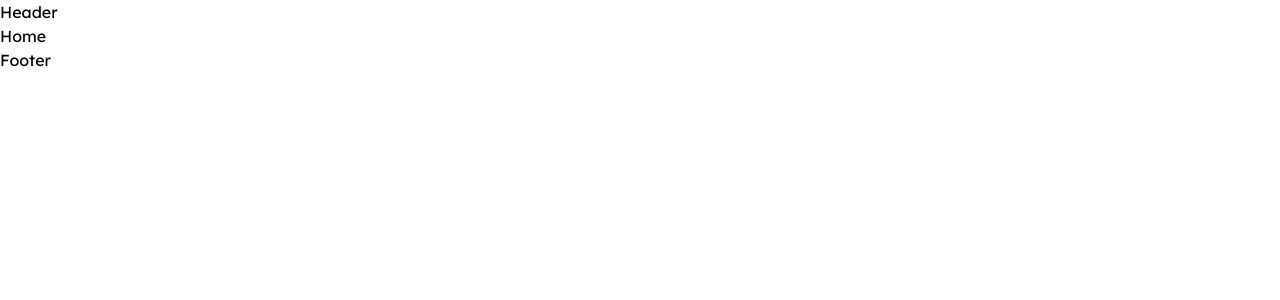
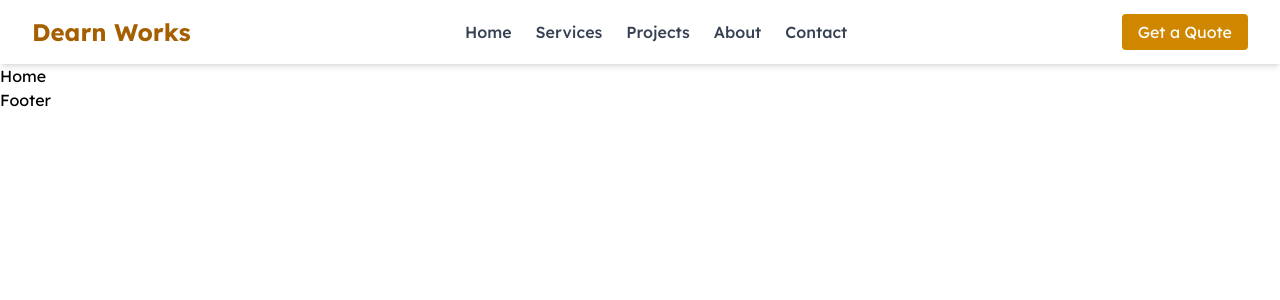
Before and after one commit to NewOlosko23/dearn_front, a React (Vite) app: page / in a window 1280 px wide. Shown: the top 300 px of the page. Built offline with nearby package versions, Linux system fonts and the light colour scheme.

Commit message:
'initial2'

```diff
--- a/src/components/Header.jsx
+++ b/src/components/Header.jsx
@@ -1,7 +1,118 @@
-import React from "react";
+import { useState } from "react";
+import { Link } from "react-router-dom";
 
 const Header = () => {
-  return <div>Header</div>;
+  const [menuOpen, setMenuOpen] = useState(false);
+
+  const toggleMenu = () => setMenuOpen(!menuOpen);
+
+  return (
+    <>
+      <header className="bg-white shadow-md sticky top-0 z-50">
+        <div className="max-w-8xl mx-auto px-4 sm:px-6 lg:px-8">
+          <div className="flex justify-between items-center h-16">
+            {/* Logo */}
+            <div className="text-2xl font-bold text-yellow-700">
+              Dearn Works
+            </div>
+
+            {/* Desktop Nav */}
+            <nav className="hidden md:flex space-x-6 text-gray-700 font-medium">
+              <Link to="/" className="hover:text-yellow-600">
+                Home
+              </Link>
+              <Link to="/services" className="hover:text-yellow-600">
+                Services
+              </Link>
+              <Link to="/projects" className="hover:text-yellow-600">
+                Projects
+              </Link>
+              <Link to="/about" className="hover:text-yellow-600">
+                About
+              </Link>
+              <Link to="/contact" className="hover:text-yellow-600">
+                Contact
+              </Link>
+            </nav>
+
+            {/* CTA Button */}
+            <div className="hidden md:block">
+              <Link
+                to="/contact"
+                className="bg-yellow-600 text-white px-4 py-2 rounded hover:bg-yellow-700 transition"
+              >
+                Get a Quote
+              </Link>
+            </div>
+
+            {/* Mobile Menu Button */}
+            <div className="md:hidden flex items-center">
+              <button
+                onClick={toggleMenu}
+                className="text-yellow-700 focus:outline-none"
+              >
+                <svg
+                  className="h-6 w-6"
+                  fill="none"
+                  stroke="currentColor"
+                  viewBox="0 0 24 24"
+                >
+                  <path
+                    strokeLinecap="round"
+                    strokeLinejoin="round"
+                    strokeWidth="2"
+                    d="M4 6h16M4 12h16M4 18h16"
+                  />
+                </svg>
+              </button>
+            </div>
+          </div>
+        </div>
+
+        {/* Mobile Menu */}
+        {menuOpen && (
+          <div className="md:hidden px-4 pt-2 pb-4 space-y-2 bg-white shadow">
+            <Link
+              to="/home"
+              className="block text-gray-700 hover:text-yellow-600"
+            >
+              Home
+            </Link>
+            <Link
+              to="/services"
+              className="block text-gray-700 hover:text-yellow-600"
+            >
+              Services
+            </Link>
+            <Link
+              to="/projects"
+              className="block text-gray-700 hover:text-yellow-600"
+            >
+              Projects
+            </Link>
+            <Link
+              to="/about"
+              className="block text-gray-700 hover:text-yellow-600"
+            >
+              About
+            </Link>
+            <Link
+              to="/contact"
+              className="block text-gray-700 hover:text-yellow-600"
+            >
+              Contact
+            </Link>
+            <Link
+              to="/contact"
+              className="block bg-yellow-600 text-white text-center py-2 rounded hover:bg-yellow-700"
+            >
+              Get a Quote
+            </Link>
+          </div>
+        )}
+      </header>
+    </>
+  );
 };
 
 export default Header;
```
